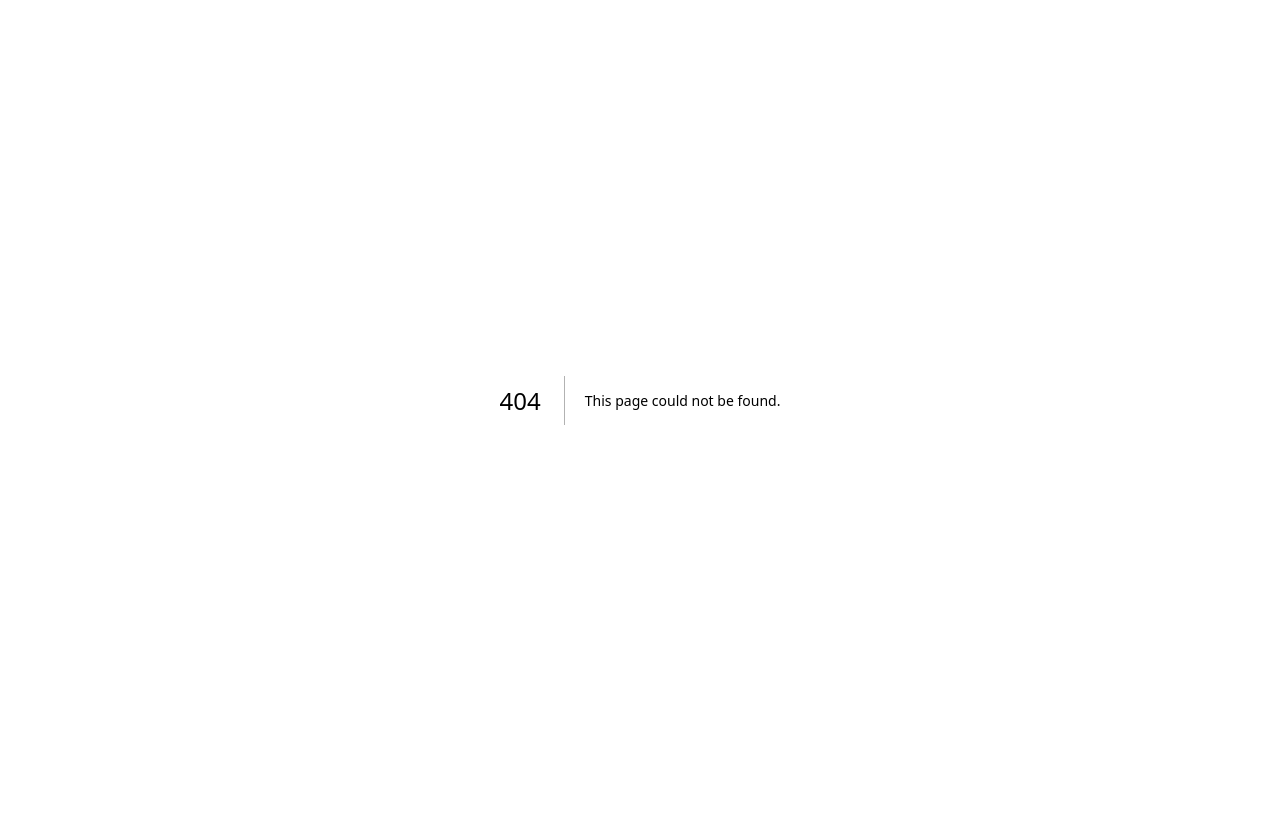
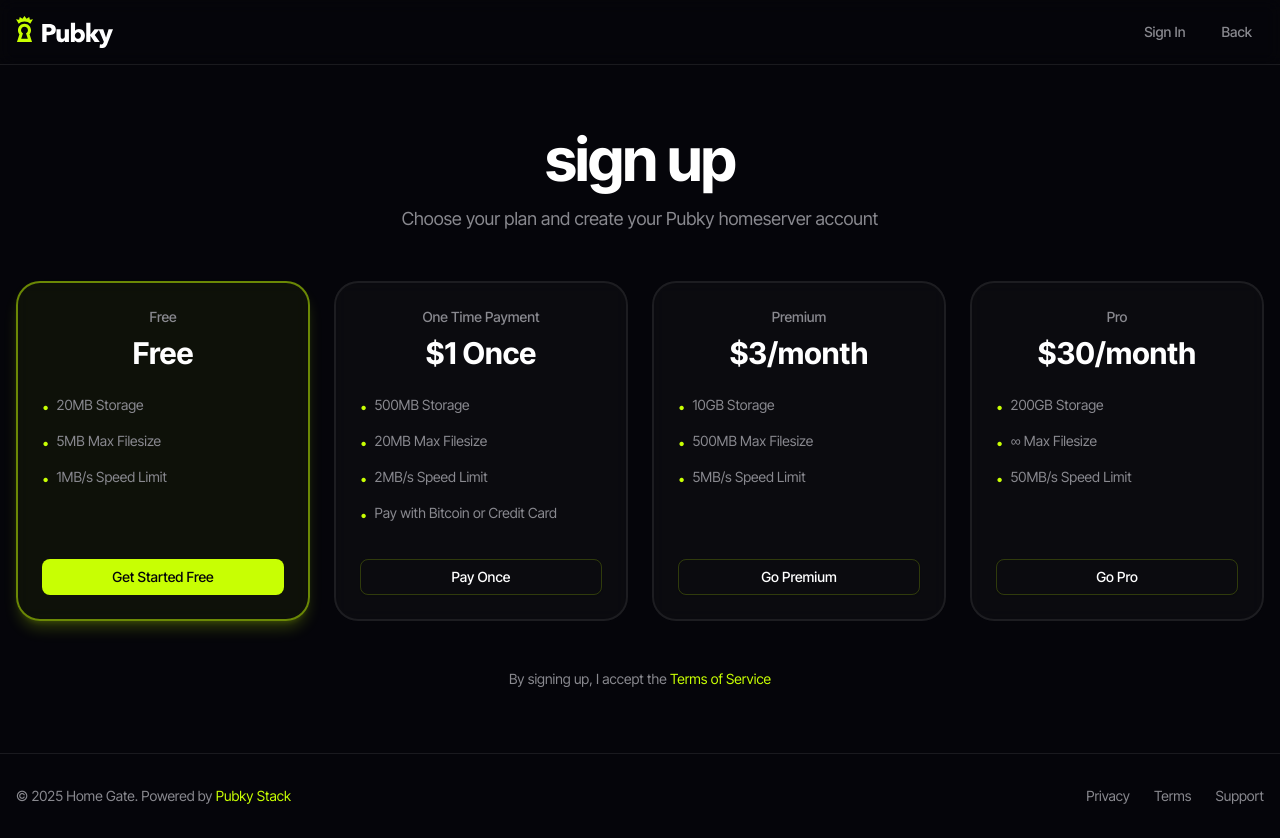
Before and after one commit to MiguelMedeiros/homegate, a Next.js app in the folder front-end/: page /signup in a window 1280 px wide. Before the commit this address had no page. Before the commit the page ends 800 px from the top, so only its background shows below. Built offline with nearby package versions, Linux system fonts and the light colour scheme.

Commit message:
Add SignUp page with pricing plans and layout; integrate Header and Footer components for consistent navigation

```diff
--- /dev/null
+++ b/front-end/src/app/signup/page.tsx
@@ -0,0 +1,170 @@
+import Link from "next/link";
+import { Button } from "@/components/ui/button";
+import { Header } from "@/components/Header";
+import { Footer } from "@/components/Footer";
+
+const plans = [
+  {
+    id: "free",
+    name: "Free",
+    price: "Free",
+    description: null,
+    features: [
+      "20MB Storage",
+      "5MB Max Filesize",
+      "1MB/s Speed Limit",
+      null, // Empty slot for alignment
+    ],
+    highlighted: true,
+    cta: "Get Started Free",
+  },
+  {
+    id: "onetime",
+    name: "One Time Payment",
+    price: "$1 Once",
+    description: null,
+    features: [
+      "500MB Storage",
+      "20MB Max Filesize",
+      "2MB/s Speed Limit",
+      "Pay with Bitcoin or Credit Card",
+    ],
+    highlighted: false,
+    cta: "Pay Once",
+  },
+  {
+    id: "premium",
+    name: "Premium",
+    price: "$3/month",
+    description: null,
+    features: [
+      "10GB Storage",
+      "500MB Max Filesize",
+      "5MB/s Speed Limit",
+      null, // Empty slot for alignment
+    ],
+    highlighted: false,
+    cta: "Go Premium",
+  },
+  {
+    id: "pro",
+    name: "Pro",
+    price: "$30/month",
+    description: null,
+    features: [
+      "200GB Storage",
+      "∞ Max Filesize",
+      "50MB/s Speed Limit",
+      null, // Empty slot for alignment
+    ],
+    highlighted: false,
+    cta: "Go Pro",
+  },
+];
+
+export default function SignUpPage() {
+  return (
+    <div className="relative flex min-h-screen flex-col bg-background">
+      {/* Background */}
+      <div className="absolute inset-0 -z-10 bg-[linear-gradient(to_right,#ffffff08_1px,transparent_1px),linear-gradient(to_bottom,#ffffff08_1px,transparent_1px)] bg-[size:4rem_4rem]" />
+      <div className="absolute inset-0 -z-10 bg-gradient-to-br from-brand/5 via-transparent to-brand/10" />
+
+      <Header
+        rightContent={
+          <>
+            <Link href="/signin">
+              <Button variant="ghost" size="sm" className="text-muted-foreground hover:text-foreground">
+                Sign In
+              </Button>
+            </Link>
+            <Link href="/">
+              <Button variant="ghost" size="sm" className="text-muted-foreground hover:text-foreground">
+                Back
+              </Button>
+            </Link>
+          </>
+        }
+      />
+
+      {/* Main Content */}
+      <main className="container relative z-10 flex flex-1 flex-col items-center justify-center px-4 py-16 mx-auto">
+        <div className="mx-auto flex w-full max-w-7xl flex-col items-center text-center">
+          {/* Title */}
+          <h1 className="mb-4 text-4xl font-bold tracking-tight sm:text-5xl lg:text-6xl">
+            sign up
+          </h1>
+
+          {/* Subtitle */}
+          <p className="mb-12 max-w-2xl text-lg text-muted-foreground">
+            Choose your plan and create your Pubky homeserver account
+          </p>
+
+          {/* Pricing Cards */}
+          <div className="grid w-full gap-6 sm:grid-cols-2 lg:grid-cols-4">
+            {plans.map((plan) => (
+              <div
+                key={plan.id}
+                className={`group relative flex flex-col overflow-hidden rounded-2xl border-2 p-6 backdrop-blur-sm transition-all hover:scale-[1.02] ${
+                  plan.highlighted
+                    ? "border-brand/50 bg-brand/5 shadow-lg shadow-brand/20"
+                    : "border-border/50 bg-card/30 hover:border-brand/30 hover:bg-card/40"
+                }`}
+              >
+                {/* Plan Header */}
+                <div className="mb-6">
+                  <h3 className="mb-2 text-sm font-medium text-muted-foreground">
+                    {plan.name}
+                  </h3>
+                  <div className="text-3xl font-bold">
+                    {plan.price}
+                  </div>
+                </div>
+
+                {/* Features */}
+                <ul className="mb-8 flex-1 space-y-3 text-left text-sm">
+                  {plan.features.map((feature, index) => (
+                    <li key={index} className="flex items-start gap-2 min-h-[24px]">
+                      {feature ? (
+                        <>
+                          <span className="mt-0.5 text-brand">•</span>
+                          <span className="text-muted-foreground">{feature}</span>
+                        </>
+                      ) : (
+                        <span className="invisible">•</span>
+                      )}
+                    </li>
+                  ))}
+                </ul>
+
+                {/* CTA Button */}
+                <Button
+                  className={`w-full cursor-pointer ${
+                    plan.highlighted
+                      ? "bg-brand text-background hover:bg-brand/90"
+                      : "border-brand/20 bg-transparent hover:bg-brand/10 hover:border-brand/50"
+                  }`}
+                  variant={plan.highlighted ? "default" : "outline"}
+                >
+                  {plan.cta}
+                </Button>
+              </div>
+            ))}
+          </div>
+
+          {/* Terms */}
+          <div className="mt-12 text-center">
+            <p className="text-sm text-muted-foreground">
+              By signing up, I accept the{" "}
+              <a href="#" className="text-brand hover:underline">
+                Terms of Service
+              </a>
+            </p>
+          </div>
+
+        </div>
+      </main>
+
+      <Footer />
+    </div>
+  );
+}
```
